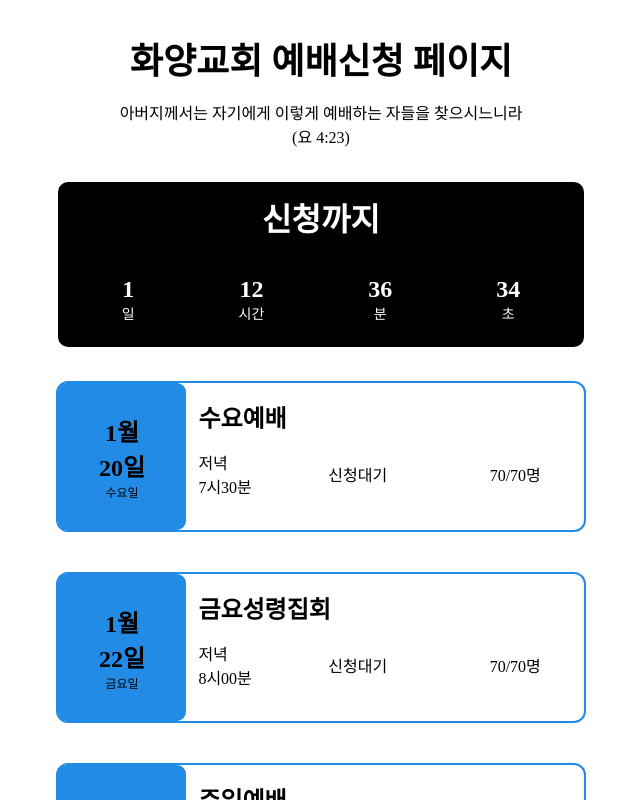
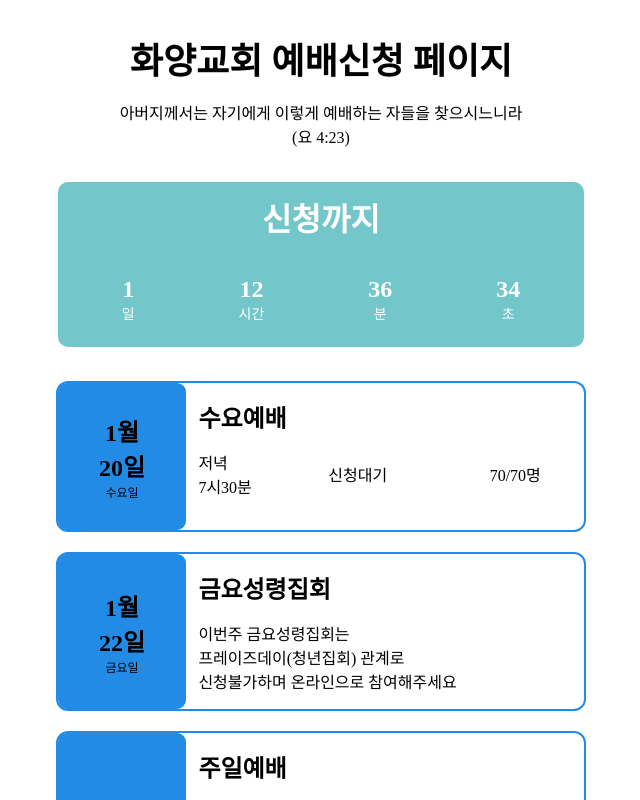
Before and after one commit to CovenantNomad/service-register, a React (Create React App) app: page /service-register/main in a window 1280 px wide. Shown: the top 800 px of the page, without its empty margins (319-959 px from the left). Built offline with nearby package versions, Linux system fonts and the light colour scheme; no server answers; the database is empty.

Commit message:
fixed timer

```diff
--- a/public/index.html
+++ b/public/index.html
@@ -9,7 +9,7 @@
       name="화양교회 예배신청 페이지"
       content="화양교회 예배신청을 위한 페이지입니다"
     />
-    <meta property="og:image" content="%PUBLIC_URL%/thumbnail.png" />
+    <meta property="og:image" content="%PUBLIC_URL%/newThumbnail.png" />
     <link rel="stylesheet" href="https://fonts.googleapis.com/css?family=Roboto:300,400,500,700&display=swap" />
     <link rel="apple-touch-icon" href="%PUBLIC_URL%/logo192.png" />
     <!--
--- a/src/App.js
+++ b/src/App.js
@@ -35,6 +35,7 @@ function App() {
                   <Route exact path={'/service-register/result'} component={Resultpage} />
                   <Route exact path={'/service-register/auth'} component={AuthPage} />
                   <Route exact path={'/service-register/admin'} component={AdminPage} />
+
                 </Switch>
               </Container>
             </Wrapper>
--- a/src/components/NavBar.js
+++ b/src/components/NavBar.js
@@ -10,9 +10,9 @@ const NavBar = () => {
 
   return (
     <AppBar>
-      <IconContainer to="/service-register/main">
+      {/* <IconContainer to="/service-register/main">
         <ArrowBackIcon fontSize='small'/>
-      </IconContainer>
+      </IconContainer> */}
       <LogoText>ANOINTING HWAYANG</LogoText>
       <IconContainer to={isLoggedIn ? "/service-register/admin": "/service-register/auth"}>
         <SettingsIcon fontSize='small'/>
@@ -44,6 +44,7 @@ const LogoText = styled.div`
   font-weight: 600;
   color: #fff;
   flex: 1;
+  margin-left: 1rem;
 `;
 
 
--- a/src/components/ServiceButton.js
+++ b/src/components/ServiceButton.js
@@ -18,6 +18,8 @@ const ServiceButton = ({ days, title, time, open, remaining, linkTo}) => {
 
   const handleClick = (e) => {
     if (!open) {
+      e.preventDefault()
+    } else if (open && remaining[0] <= 0) {
       e.preventDefault()
     }
   }
@@ -66,10 +68,10 @@ const ServiceButton = ({ days, title, time, open, remaining, linkTo}) => {
                   <div style={{fontSize: 16, fontWeight: 400, color:'black'}}>신청대기</div>
                 ):(
                   <>
-                  {open && remaining[0] === 0 ? (
+                  {open && remaining[0] > 0 ? (
+                    <div style={{fontSize: 16, fontWeight: 400, color:'#F97878'}}>신청가능</div>
+                  ) : (
                     <div style={{fontSize: 16, fontWeight: 400, color:'black'}}>신청완료</div>
-                  ) : (
-                    <div style={{fontSize: 16, fontWeight: 400, color:'#F97878'}}>신청가능</div>
                   )}
                   </>
                 )}
--- a/src/components/Timer.js
+++ b/src/components/Timer.js
@@ -83,7 +83,7 @@ const Timer = () => {
 }
 
 const BackgroundContainer = styled.div`
-  background-color: black;
+  background-color: #73c6c9;
   /* box-sizing: border-box; */
   width: 90%;
   color: #fff;
--- a/src/pages/AdminPage.js
+++ b/src/pages/AdminPage.js
@@ -1,4 +1,4 @@
-import React from 'react';
+import React, { useState } from 'react';
 import styled from 'styled-components'
 import { db } from '../config/firebaseConfig'
 
@@ -18,7 +18,7 @@ function fillZero(width, str){
 }
 
 const AdminPage = () => {
-
+  const [ userlist, setUserlist ] = useState()
   const batch = db.batch();
 
   let wednesday = new Date();
@@ -92,6 +92,27 @@ const onClickSunDay = () => {
     });
   }
 
+  const onClickLookUp = () => {
+    db.collection('수요예배').doc('1부').collection('20210120').onSnapshot((snapshot) => {
+      const tempArray = snapshot.docs.map((doc) => ({
+        id: doc.id,
+        ...doc.data()
+      }))
+      setUserlist(tempArray)
+    })
+  }
+
+  const cleanUpList = userlist.filter(item => item.id !== "--stats--")
+
+  const converTime = (timestamp) => {
+    let date = new Date(timestamp * 1000)
+    let hours = date.getHours();
+    let minutes = "0" + date.getMinutes();
+    let seconds = "0" + date.getSeconds();
+    let formattedTime = hours + ':' + minutes.substr(-2) + ':' + seconds.substr(-2);
+    return formattedTime
+  }
+
   return (
     <Container>
       <NavBar />
@@ -110,7 +131,9 @@ const onClickSunDay = () => {
           <Button onClick={() => onClickSunDay()}>{sunday.getFullYear()}년 {sunday.getMonth()+1}월 {sunday.getDate()}일</Button>
         </Setting>
       </SettingContainer>
+
       <div style={{fontSize: 16, fontWeight: 600, marginBottom: 28, marginTop: 28, backgroundColor:'lightgray', padding: 10}}>신청자 명단 확인</div>
+      <LookupButton onClick={onClickLookUp}>조회</LookupButton>
 
       <TableContainer component={Paper}>
         <Table aria-label="simple table" style={{minWidth: 250}}>
@@ -120,12 +143,26 @@ const onClickSunDay = () => {
               <TableCell align="center">이름</TableCell>
               <TableCell align="center">직분</TableCell>
               <TableCell align="center">소속(선교회)</TableCell>
+              <TableCell align="center">시간</TableCell>
             </TableRow>
           </TableHead>
+          {userlist && (
+            <>
+            {cleanUpList.map((user, index) => (
+              <TableBody>
+                <TableRow key={user.id}>
+                  <TableCell align="center">{index}</TableCell>
+                  <TableCell align="center">{user.name}</TableCell>
+                  <TableCell align="center">{user.position}</TableCell>
+                  <TableCell align="center">{user.division}</TableCell>
+                  <TableCell align="center">{converTime(user.submitTime)}</TableCell>
+                </TableRow>
+              </TableBody>
+            ))}
+            </>
+          )}
         </Table>
       </TableContainer>
-
-
     </Container>
 
   )
@@ -154,6 +191,12 @@ const Title = styled.div`
 
 `;
 
+const LookupButton = styled.button`
+  border: 2px solid #228be6;
+  padding: 1rem;
+  margin-bottom: 1rem;
+`;
+
 
 
 
--- a/src/pages/LandingPage.js
+++ b/src/pages/LandingPage.js
@@ -1,4 +1,4 @@
-import React, { useContext, useEffect } from 'react';
+import React, { useContext, useEffect, useRef } from 'react';
 import styled from 'styled-components'
 import { SettingContext } from '../context/SettingContext'
 import { CounterContext } from '../context/CounterContext'
@@ -8,10 +8,11 @@ import Timer from '../components/Timer'
 import ServiceButton from '../components/ServiceButton'
 // import Footer from '../components/Footer'
 
-
 const LandingPage = () => {
   const [ setting, setSetting ] = useContext(SettingContext)
   const [ counter, setCounter ] = useContext(CounterContext)
+
+  const remainingRef = useRef(setting.remainingWednesDay)
 
   useEffect(() => {
     db.collection('수요예배').doc('1부').collection('20210120').doc('--stats--').onSnapshot((doc) => {
@@ -20,8 +21,7 @@ const LandingPage = () => {
         ...counter,
         remainingWednesDay: tempCount})
     })
-  }, [])
-
+  }, [remainingRef.current])
 
   return (
     <Container>
@@ -42,14 +42,30 @@ const LandingPage = () => {
         linkTo="/service-register/wednesday"
       />
 
-      <ServiceButton
+      {/* <ServiceButton
         days='금요일'
         title='금요성령집회'
         time={["8시00분"]}
         open={setting.openFriDay}
         remaining={[counter.remainingFriDay]}
         linkTo="/service-register/friday"
-      />
+      /> */}
+
+      <TempButton>
+        <DateContainer>
+          <div style={{fontSize: 24, fontWeight: 700}}>1월</div>
+          <div style={{fontSize: 24, fontWeight: 700}}>22일</div>
+          <div style={{fontSize: 12 }}>금요일</div>
+        </DateContainer>
+        <InfoContainer>
+        <Title>
+          <div style={{fontSize: 24, fontWeight: 700}} >금요성령집회</div>
+        </Title>
+        <div>이번주 금요성령집회는</div>
+        <div>프레이즈데이(청년집회) 관계로 </div>
+        <div>신청불가하며 온라인으로 참여해주세요</div>
+        </InfoContainer>
+      </TempButton>
 
       <ServiceButton
         days='일요일'
@@ -92,6 +108,43 @@ const SubHeader = styled.div`
   width: 90%;
 `;
 
+const TempButton = styled.div`
+  display: flex;
+  flex-direction: row;
+  border-radius: 12px;
+  width: 90%;
+  text-decoration: none;
+  background: #fff;
+  border: 2px #228be6 solid;
+  &:hover {
+    border: 2px red solid;
+  }
+`;
+
+const DateContainer = styled.div`
+  display: flex;
+  flex-direction: column;
+  flex: 1;
+  align-items: center;
+  justify-content: center;
+  color: black;
+  border: 2px #228be6 solid;
+  background: #228be6;
+  padding: 1rem 0;
+  border-radius: 9px;
+`;
+const InfoContainer = styled.div`
+  flex: 3;
+  padding-left: 10px;
+  display: flex;
+  flex-direction: column;
+  padding: 1rem 0.75rem;
+`;
+const Title = styled.div`
+  padding-bottom: 1rem;
+  color: black;
+`;
+
 
 
 
--- a/src/pages/LoadingPage.js
+++ b/src/pages/LoadingPage.js
@@ -8,12 +8,14 @@ const LoadingPage = () => {
   const [ setting, setSetting ] = useContext(SettingContext)
   const history = useHistory();
 
-  const initialize = () => {
+  const initialize = async () => {
     const settingRef = db.collection('디비세팅').doc('최신일자')
-    settingRef.get().then((doc) => {
+    await settingRef.get().then((doc) => {
+      console.log(doc)
       if (doc.exists) {
         setSetting({
           ...setting,
+          init: true,
           title: doc.data().title,
           reservationDate: doc.data().reservationDate
         })
@@ -30,16 +32,14 @@ const LoadingPage = () => {
     console.log('무한루프체크')
     if (!setting.init) {
       initialize()
-      setSetting({
-        ...setting,
-        init: true
-      })
-      console.log(setting)
-      history.push({
-        pathname: "/service-register/main"
-      })
-    }
-  }, [])
+      .then(()=>{
+        history.push({
+          pathname: "/service-register/main"
+        })
+      })}
+  })
+
+  console.log(setting)
 
   return (
     <Container>
--- a/src/pages/ResultPage.js
+++ b/src/pages/ResultPage.js
@@ -3,13 +3,20 @@ import styled from 'styled-components'
 import { useLocation } from "react-router-dom";
 
 import NavBar from '../components/NavBar'
-import LinkedButton from '../components/LinkedButton'
+import Button from '../components/Button'
 
 const VIEW_HEIGHT = window.innerHeight
 
 const ResultPage = () => {
   const location = useLocation();
   const result = location.state
+
+  const onClickClose = () => {
+    window.open('','_self').close();
+    // 모바일에서 페이지 닫기
+    window.location.href="kakaotalk://inappbrowser/close"
+  }
+
   return (
     <Container>
       <NavBar />
@@ -27,21 +34,10 @@ const ResultPage = () => {
           <div>예배신청이 마감되었습니다.</div>
           </>
         )}
-        <LinkedButton
-          to="/service-register/main"
-          style={{
-            textDecoration: 'none',
-            color:'#222',
-            display: 'flex',
-            justifyContent: 'center',
-            alignItems: 'center',
-            padding: '1rem',
-            borderRadius: 6,
-            marginTop: '1.5rem'
-            }}
-        >
-          처음화면으로
-        </LinkedButton>
+        <CloseButton onClick={onClickClose}>페이지 닫기</CloseButton>
+        <div>- 안내 -</div>
+        <div>신청을 하신 후에는 반드시 페이지를 닫아주세요.</div>
+        <div>다시 신청하시려면 페이지를 닫고, 다시 접속해주세요</div>
       </ResultContainer>
 
     </Container>
@@ -63,4 +59,14 @@ const ResultContainer = styled.div`
   align-items: center;
 `;
 
+const CloseButton = styled.div`
+  margin: 20px 0;
+  border: 2px solid #228be6;
+  color: #222;
+  padding: 10px;
+  display: flex;
+  justify-content: center;
+  align-items: center;
+`;
+
 export default ResultPage;
```
Also changed, not shown: public/newThumbnail.png (renamed from public/thumbnail.png), 1 other file (tests, documents, lock files or other folders). Lines whose indentation alone changed are shown as unchanged.
